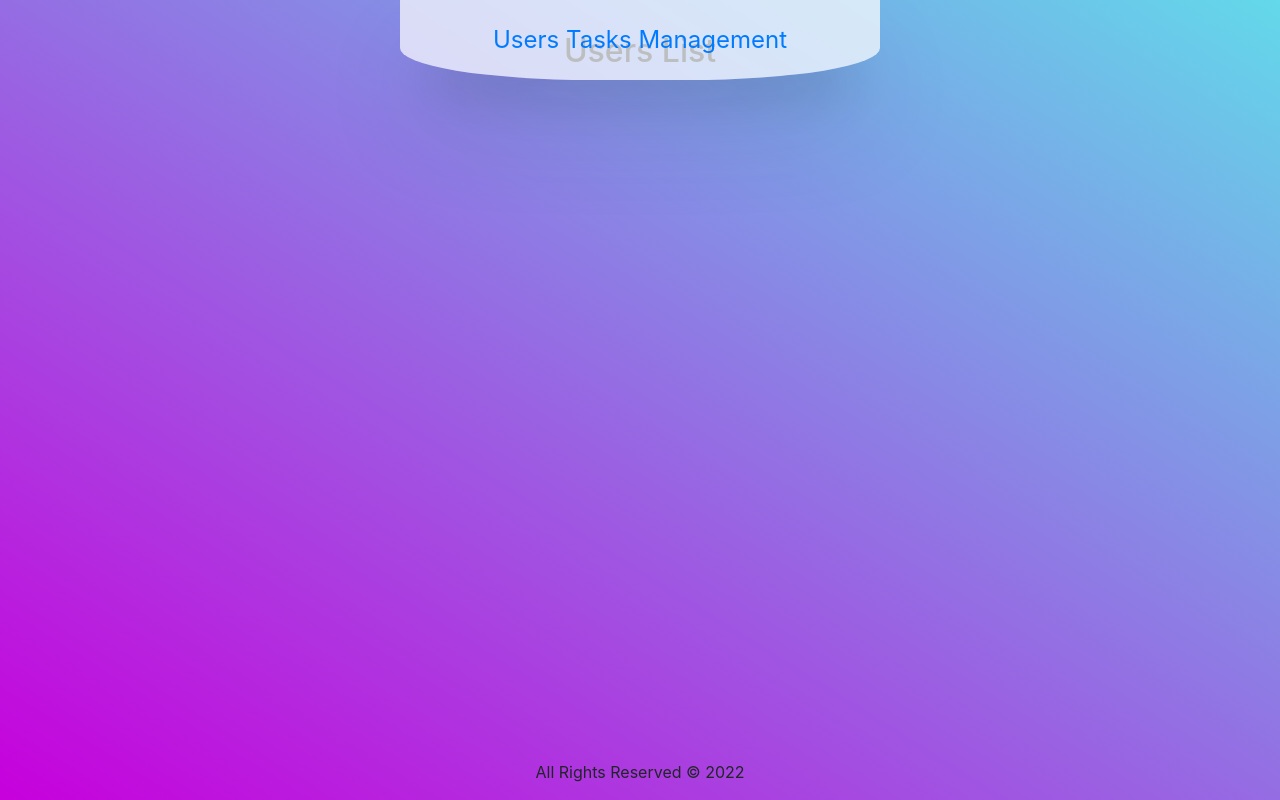
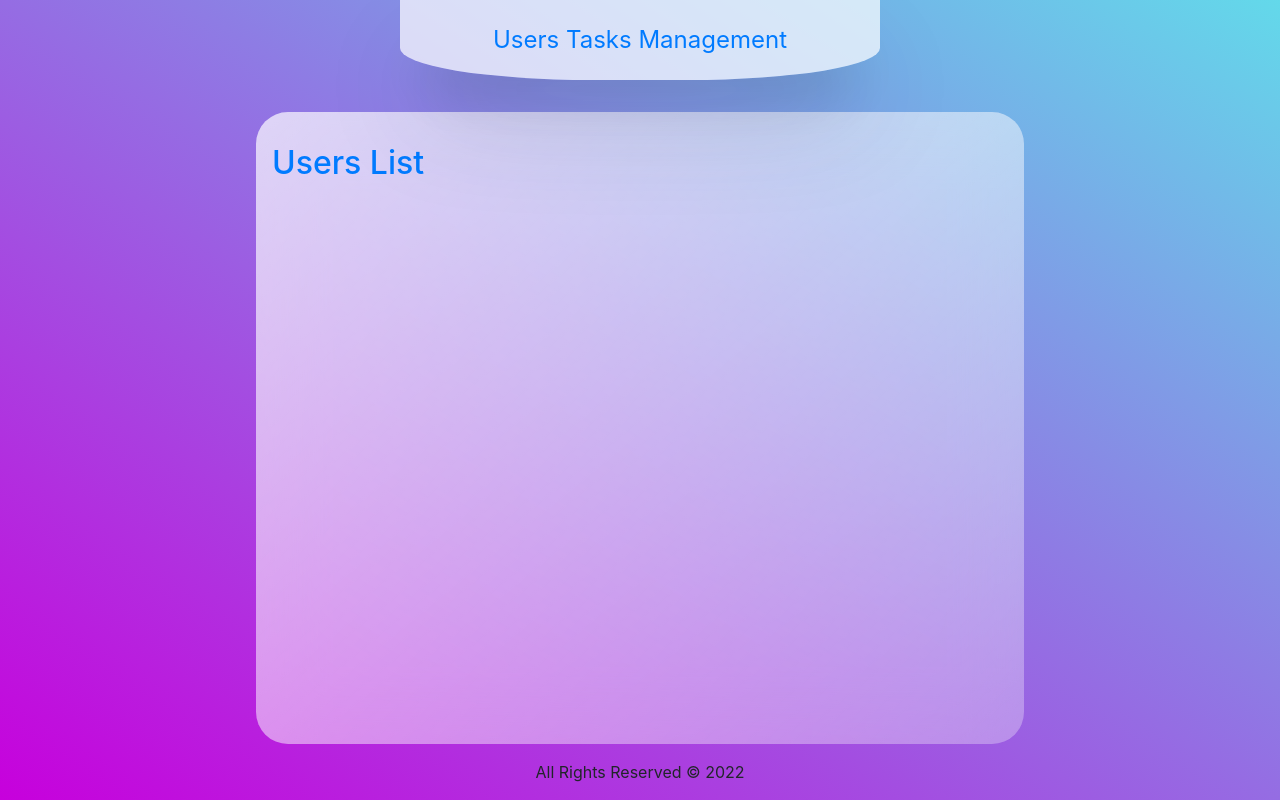
Before and after one commit to hanin77/Mini-App, a React (Create React App) app: page /users in a window 1280 px wide. Built offline with nearby package versions, Linux system fonts and the light colour scheme.

Commit message:
feat:make app-content fill all availble space

```diff
--- a/src/assets/scss/base/bootstrap.scss
+++ b/src/assets/scss/base/bootstrap.scss
@@ -1,10 +1,13 @@
-@import "~bootstrap/scss/functions";
-@import "~bootstrap/scss/variables";
-@import "~bootstrap/scss/mixins";
+// @import "~bootstrap/scss/functions";
+// @import "~bootstrap/scss/variables";
+// @import "~bootstrap/scss/mixins";
 
-// Optional
-@import "~bootstrap/scss/reboot";
-@import "~bootstrap/scss/type";
-@import "~bootstrap/scss/images";
-@import "~bootstrap/scss/code";
-@import "~bootstrap/scss/grid";
+// // Optional
+// @import "~bootstrap/scss/reboot";
+// @import "~bootstrap/scss/type";
+// @import "~bootstrap/scss/images";
+// @import "~bootstrap/scss/code";
+// @import "~bootstrap/scss/grid";
+// // component
+// @import "~bootstrap/scss/card";
+@import "~bootstrap/scss/bootstrap";
--- a/src/assets/scss/base/layout/_content.scss
+++ b/src/assets/scss/base/layout/_content.scss
@@ -1,7 +1,34 @@
 .app-content {
-  margin-bottom: auto;
   justify-self: stretch;
   padding-left: 1em;
   padding-top: 2em;
   padding-right: 1em;
+  flex-grow: 1;
+  margin-top: 7em;
+  background: white;
+  min-height: 62vh;
+  width: 60%;
+  background: linear-gradient(
+    to right bottom,
+    rgba(255, 255, 255, 0.7),
+    rgba(255, 255, 255, 0.3)
+  );
+  border-radius: 2rem;
+  z-index: 2;
+  backdrop-filter: blur(2rem);
+  display: flex;
 }
+
+$breakpoint-tablet: 768px;
+@media (max-width: $breakpoint-tablet) {
+  .app-content {
+    width: 80%;
+  }
+}
+
+$breakpoint-phone: 576px;
+@media (max-width: $breakpoint-phone) {
+  .app-content {
+    width: 90%;
+  }
+}
```
